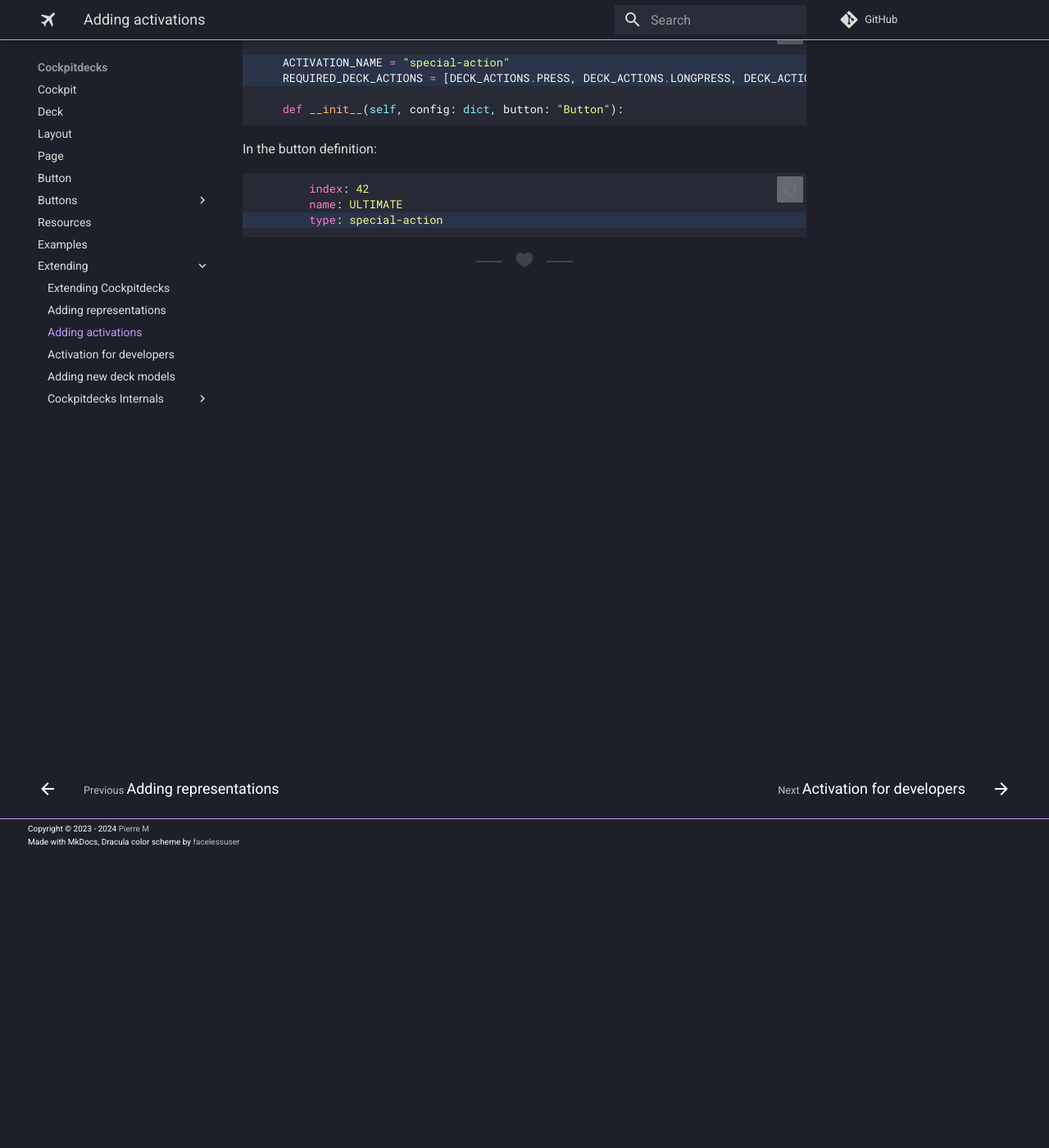
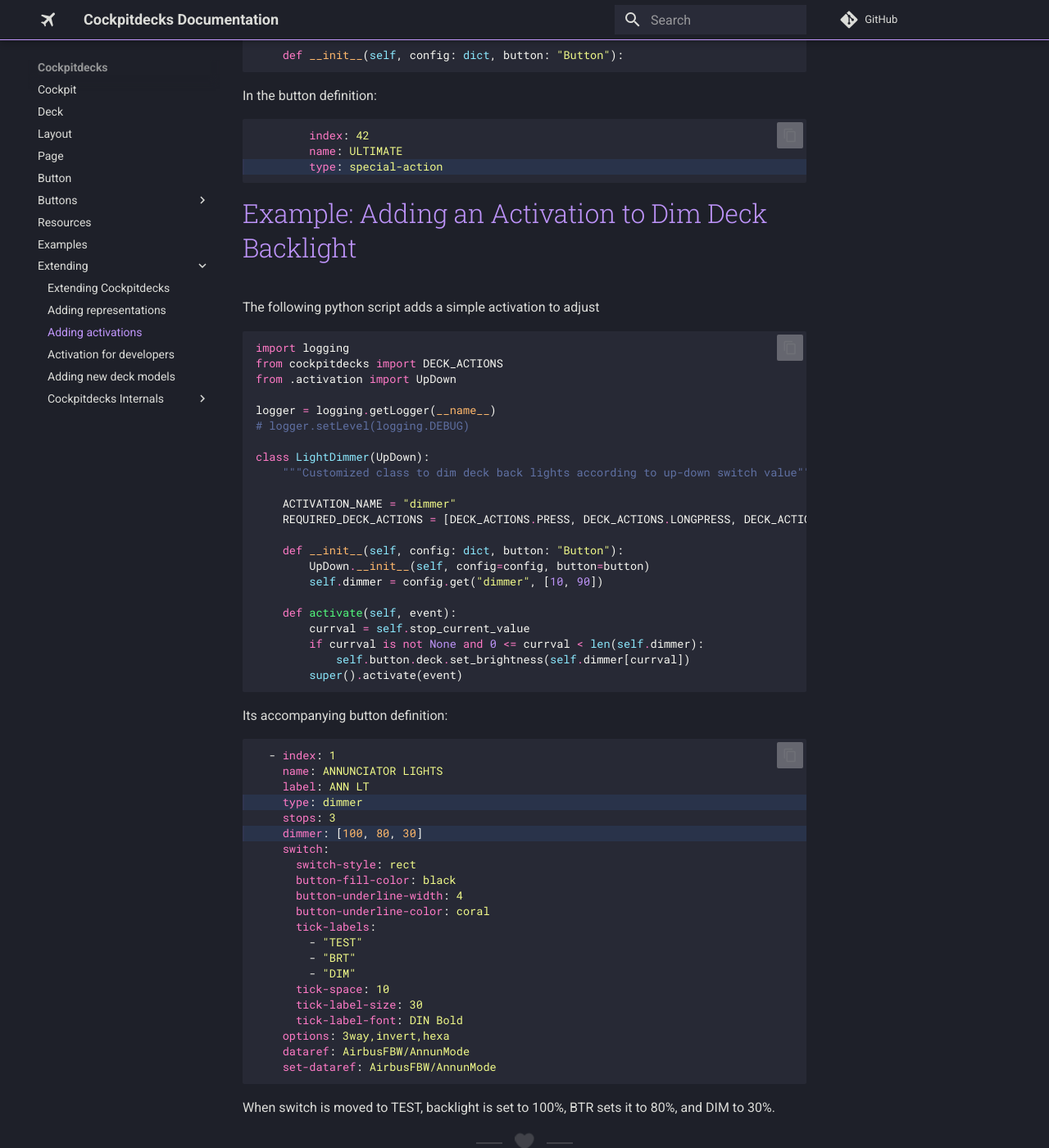
Before and after one commit to devleaks/cockpitdecks-docs, an MkDocs documentation site: the page built from docs/Extending/Adding Activations.md, in a window 1280 px wide and 1400 px high, scrolled down 361 px. Shown: the whole window at 82% size. Built offline with MkDocs 1.6.1 and Material for MkDocs 9.7.7, drawn with Linux system fonts in a browser that asks for light colours; a script that is not in the unit is left out; comment, search, counter and statistics services are not loaded.

Commit message:
Added activation extension example

````diff
--- a/docs/Extending/Adding Activations.md
+++ b/docs/Extending/Adding Activations.md
@@ -21,3 +21,61 @@ In the button definition:
 	name: ULTIMATE
 	type: special-action
 ```
+
+
+# Example: Adding an Activation to Dim Deck Backlight
+
+The following python script adds a simple activation to adjust
+
+```python
+import logging
+from cockpitdecks import DECK_ACTIONS
+from .activation import UpDown
+
+logger = logging.getLogger(__name__)
+# logger.setLevel(logging.DEBUG)
+
+class LightDimmer(UpDown):
+    """Customized class to dim deck back lights according to up-down switch value"""
+
+    ACTIVATION_NAME = "dimmer"
+    REQUIRED_DECK_ACTIONS = [DECK_ACTIONS.PRESS, DECK_ACTIONS.LONGPRESS, DECK_ACTIONS.PUSH]
+
+    def __init__(self, config: dict, button: "Button"):
+        UpDown.__init__(self, config=config, button=button)
+        self.dimmer = config.get("dimmer", [10, 90])
+
+    def activate(self, event):
+        currval = self.stop_current_value
+        if currval is not None and 0 <= currval < len(self.dimmer):
+            self.button.deck.set_brightness(self.dimmer[currval])
+        super().activate(event)
+```
+
+Its accompanying button definition:
+
+```yaml hl_lines="4 6"
+  - index: 1
+    name: ANNUNCIATOR LIGHTS
+    label: ANN LT
+    type: dimmer
+    stops: 3
+    dimmer: [100, 80, 30]
+    switch:
+      switch-style: rect
+      button-fill-color: black
+      button-underline-width: 4
+      button-underline-color: coral
+      tick-labels:
+        - "TEST"
+        - "BRT"
+        - "DIM"
+      tick-space: 10
+      tick-label-size: 30
+      tick-label-font: DIN Bold
+    options: 3way,invert,hexa
+    dataref: AirbusFBW/AnnunMode
+    set-dataref: AirbusFBW/AnnunMode
+```
+
+When switch is moved to TEST, backlight is set to 100%, BTR sets it to 80%, and DIM to 30%.
````
Also changed, not shown: docs/Button/Button Representations/Annunciator.md (+12 -4 lines).
